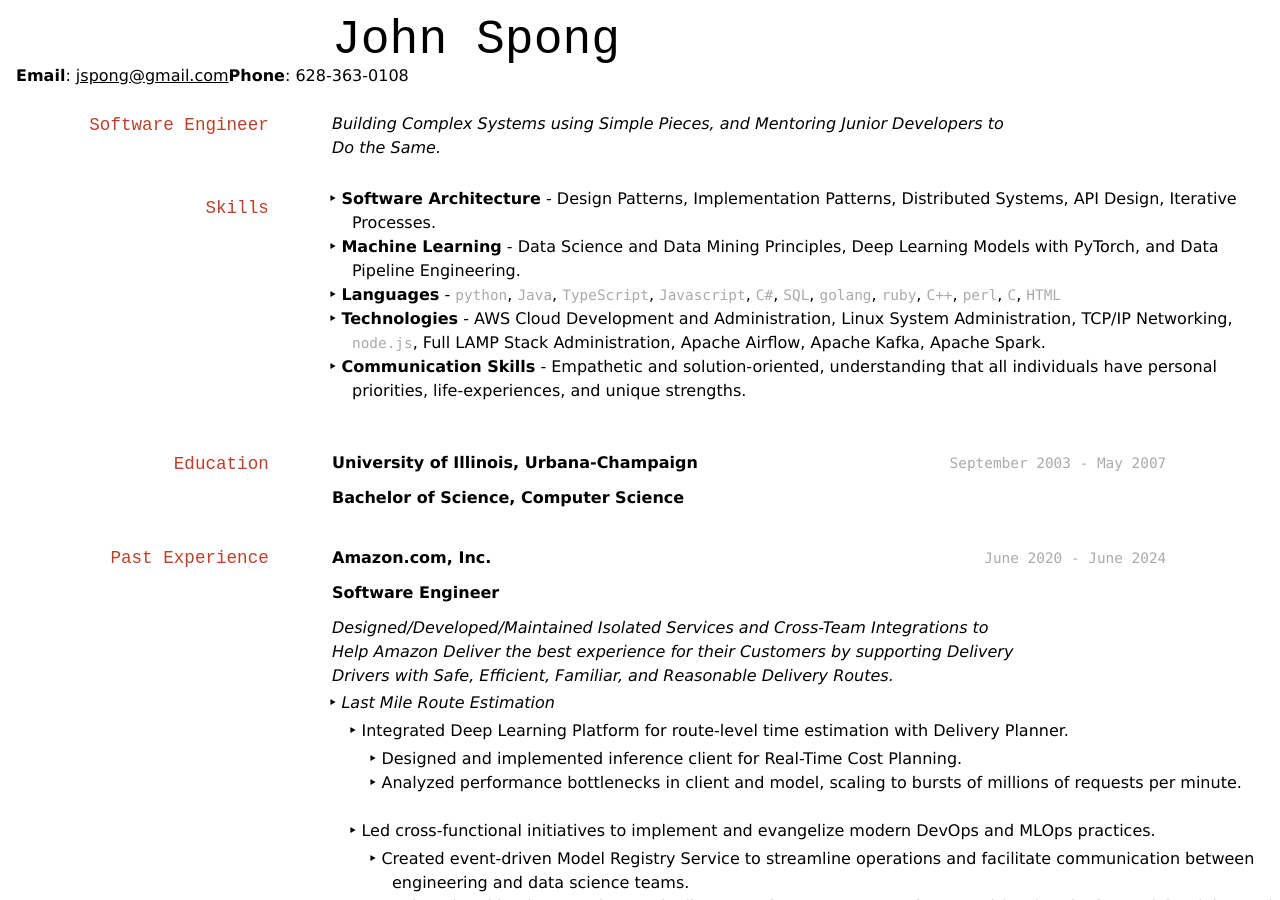
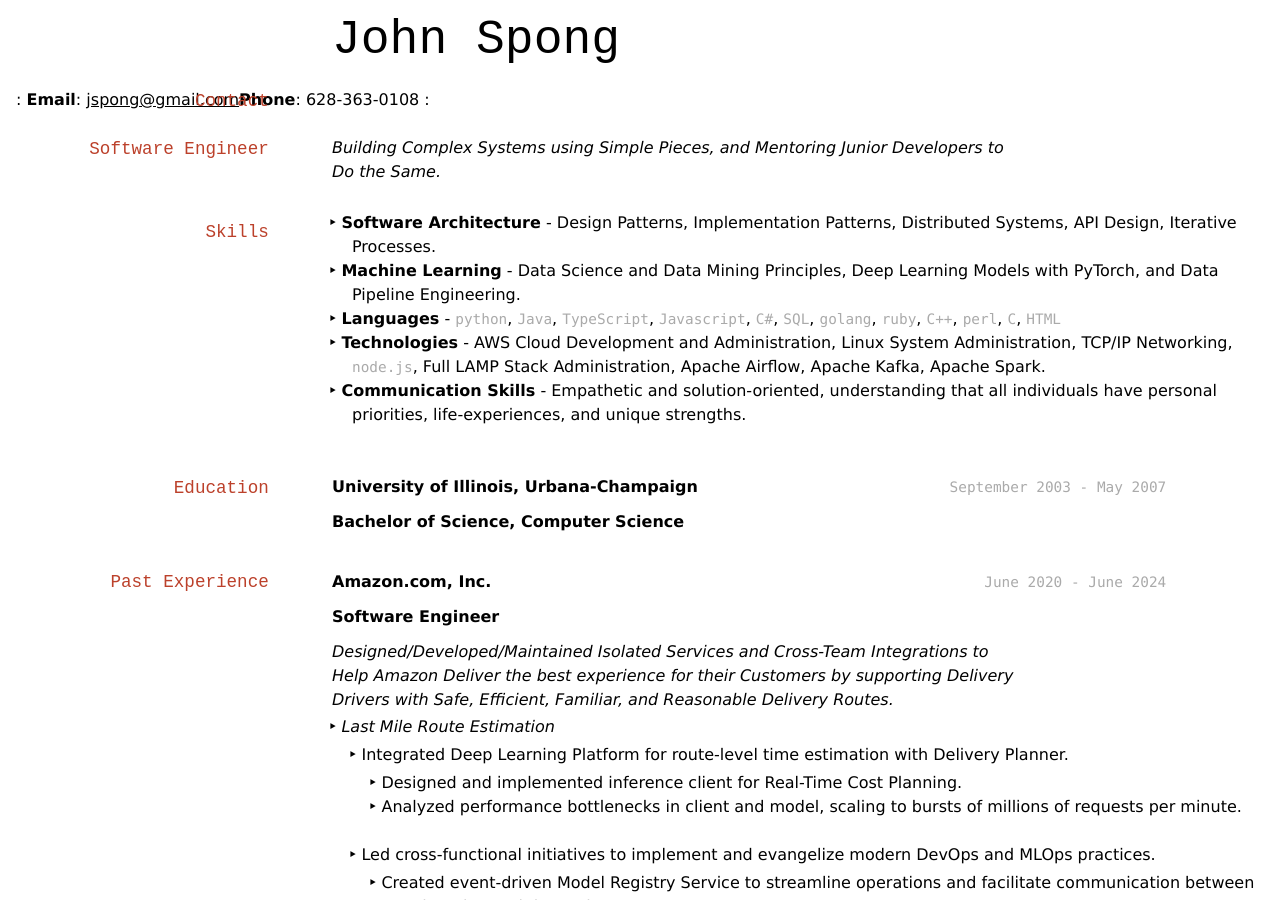
Before and after one commit to jspong/jspong.github.io, a Jekyll site: the page built from resume.md, in a window 1280 px wide and 900 px high. Built offline with Jekyll 4.4.1, drawn with Linux system fonts in a browser that asks for light colours.

Commit message:
try table alignment and contact section

```diff
--- a/resume.md
+++ b/resume.md
@@ -9,7 +9,10 @@
 
 # John Spong
 
-| **Email**: [jspong@gmail.com](mailto:jspong@gmail.com) | **Phone**: 628-363-0108 |
+
+## Contact
+
+|: **Email**: [jspong@gmail.com](mailto:jspong@gmail.com) | **Phone**: 628-363-0108 :|
 
 ## Software Engineer
 
```
